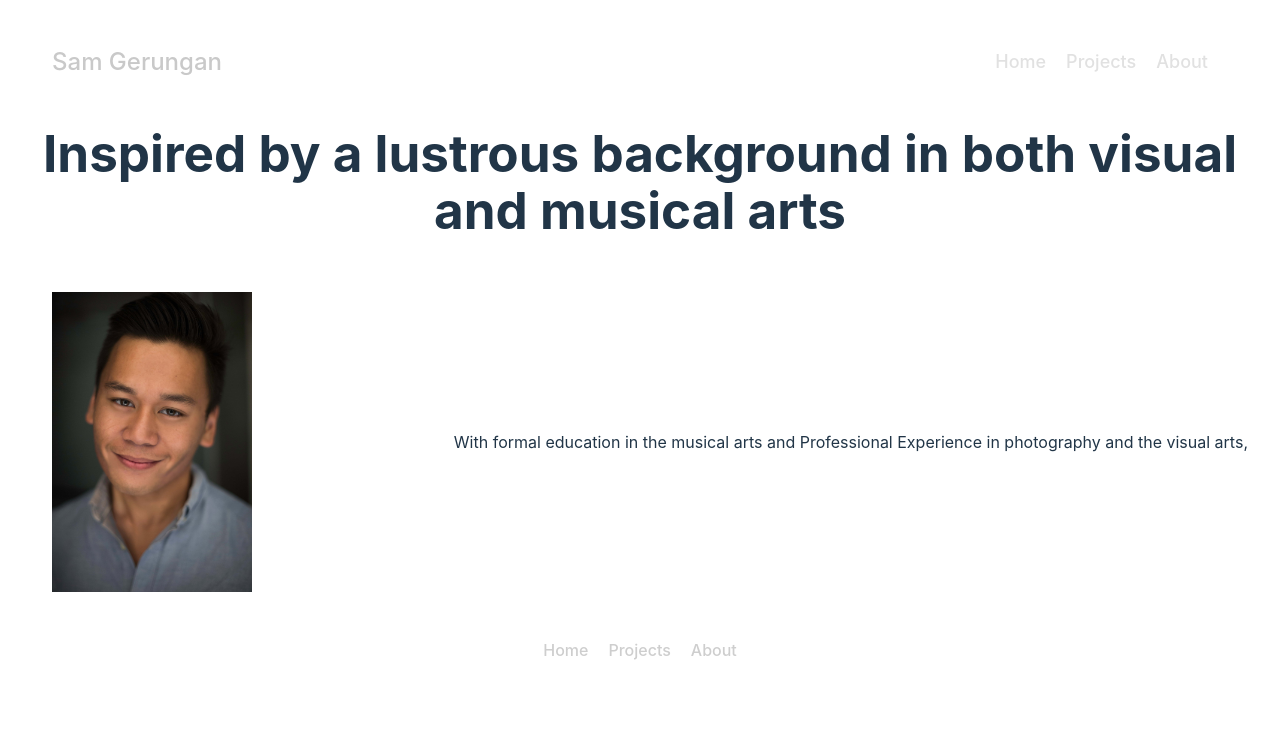
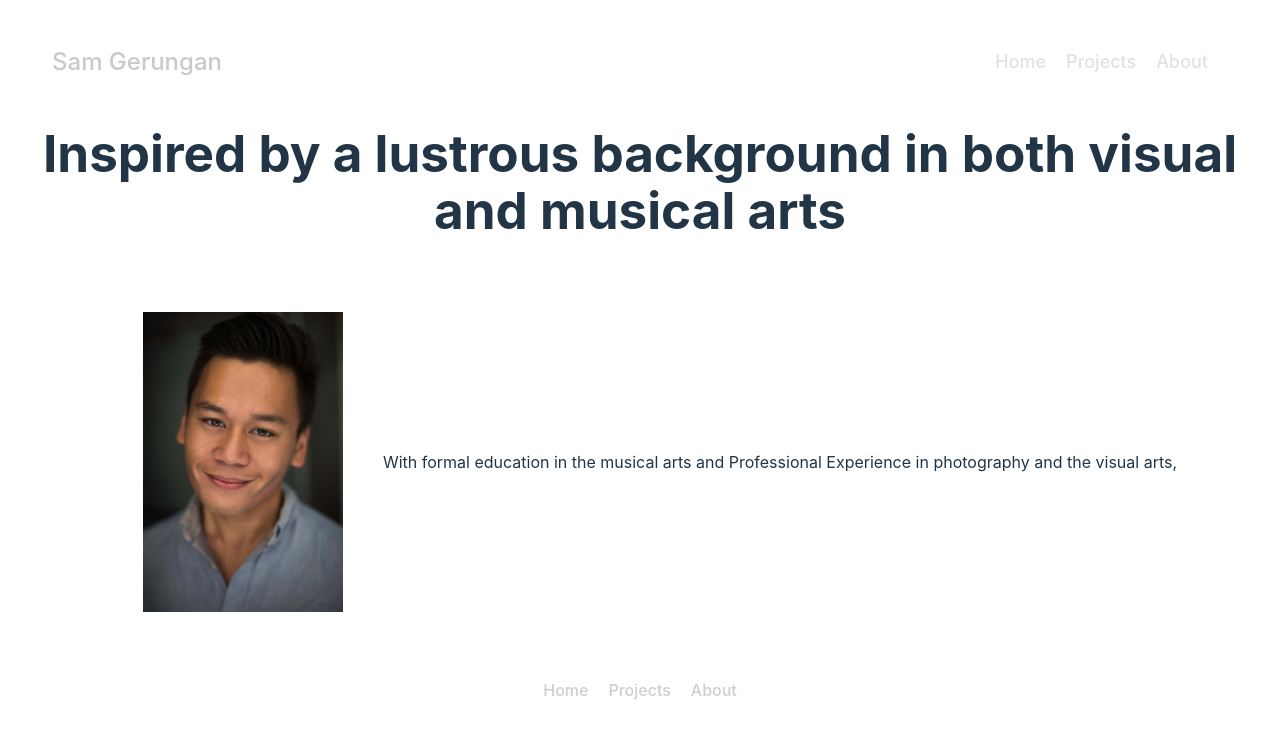
Before and after one commit to Sam-T-G/Sam-Practice-Portfolio, a React (Vite) app: page /about in a window 1280 px wide. Shown: the top 738 px of the page. Built offline with nearby package versions, Linux system fonts and the light colour scheme.

Commit message:
Update About.css

```diff
--- a/src/components/About.css
+++ b/src/components/About.css
@@ -10,11 +10,12 @@
 
   .about-content {
     display: flex;
-    justify-content: space-between;
+    justify-content: center;
     align-items: center;
   }
 
   .about-portrait{
     height: 300px;
     margin: 20px;
+    padding: 20px;
   }
```
